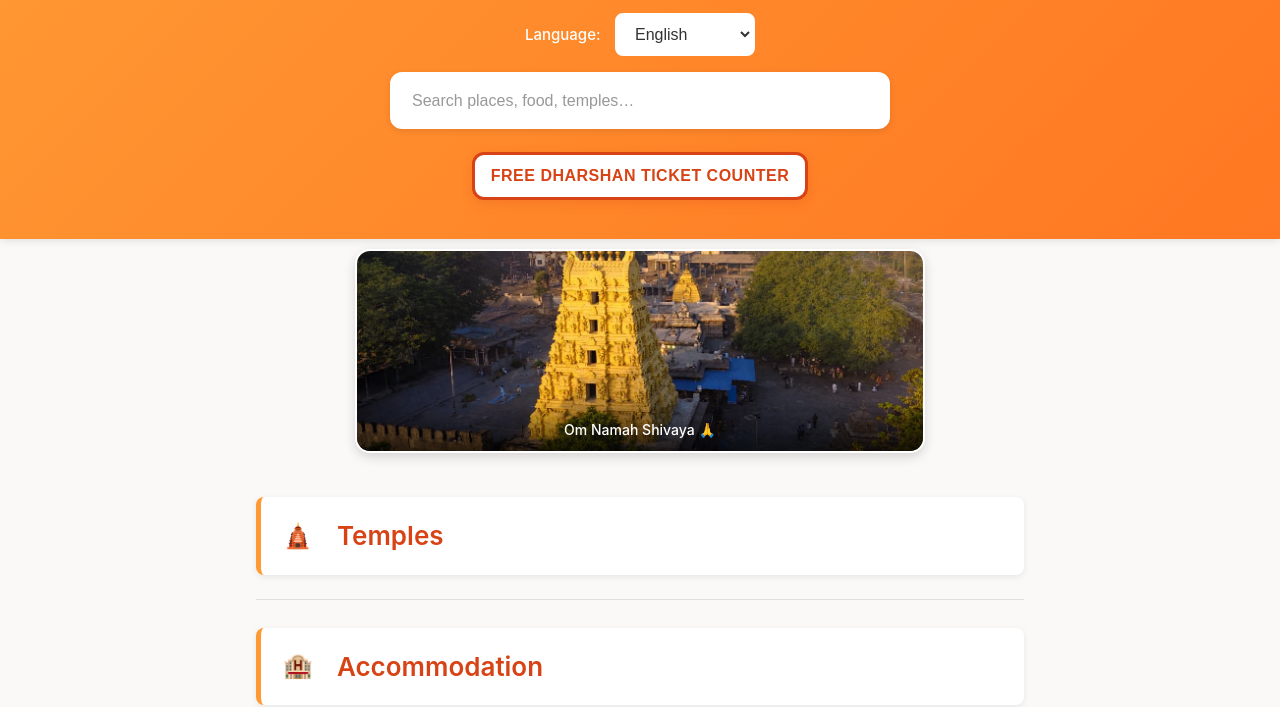
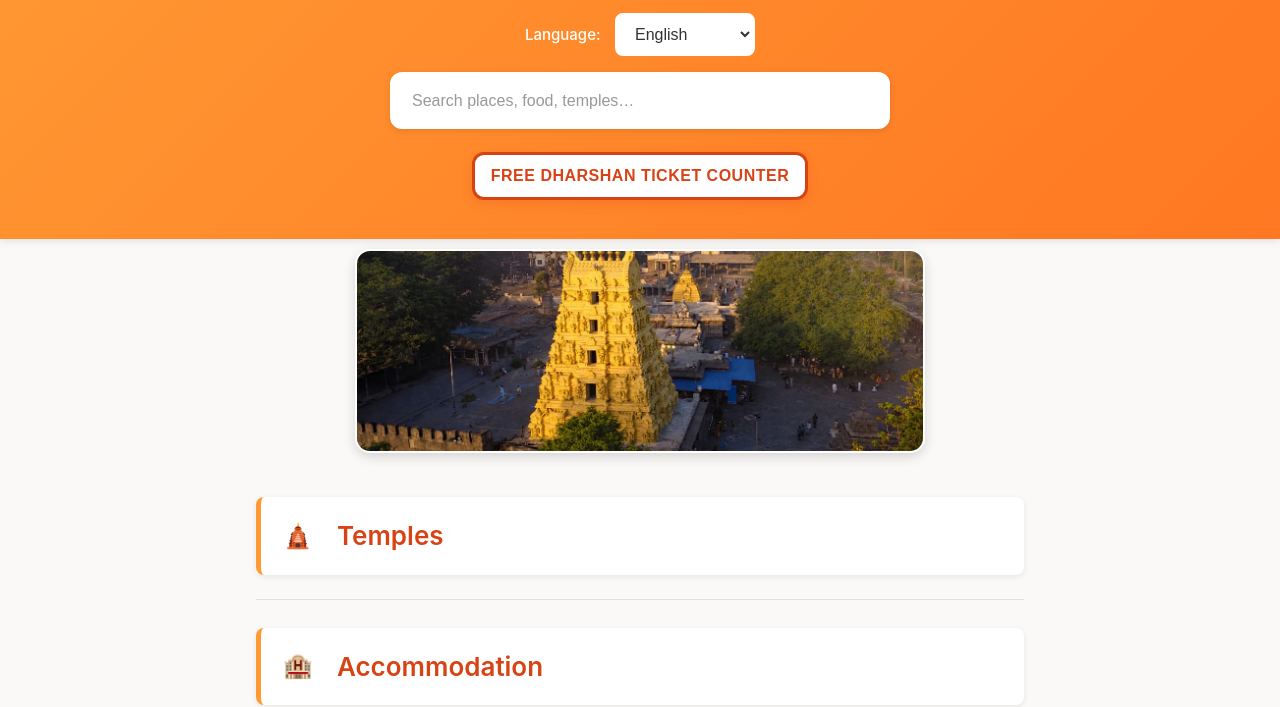
Before and after one commit to AdityaK183/SSP, a plain HTML site: page index.html in a window 1280 px wide. Shown: the part 118-825 px from the top of the page. Drawn offline with Linux system fonts and the light colour scheme.

```diff
--- a/index.html
+++ b/index.html
@@ -110,20 +110,6 @@
                 display: block;
             "
         >
-
-        <div style="
-            position: absolute;
-            bottom: 0;
-            left: 0;
-            width: 100%;
-            background: linear-gradient(to top, rgba(0,0,0,0.7), transparent);
-            color: white;
-            padding: 20px 10px 10px 10px;
-            font-size: 14px;
-            font-weight: 500;
-        ">
-            Om Namah Shivaya 🙏
-        </div>
     </div>
 </div>
 <main id="app"></main>
```
